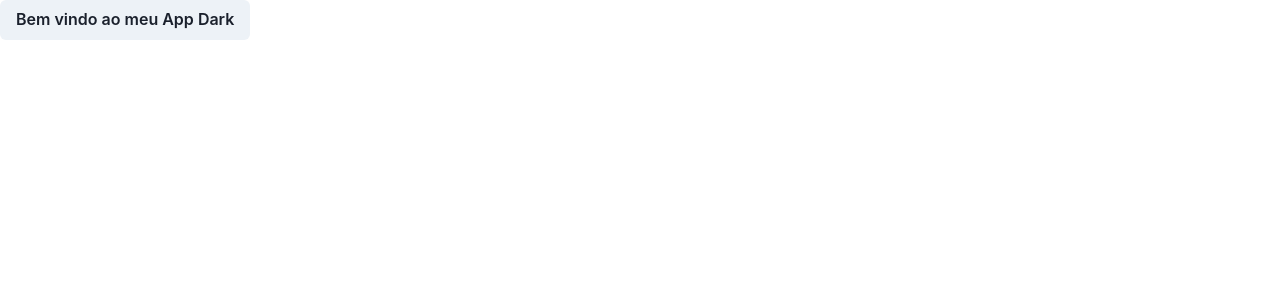
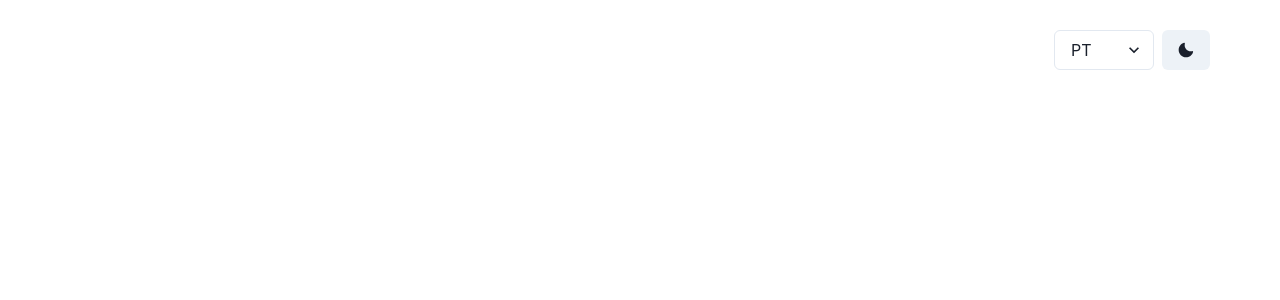
Before and after one commit to dionbiancha/voucher-generate, a React (Vite) app: page / in a window 1280 px wide. Shown: the top 300 px of the page. Built offline with nearby package versions, Linux system fonts and the light colour scheme.

Commit message:
feat: 18n and darkmode

```diff
--- a/package.json
+++ b/package.json
@@ -10,6 +10,7 @@
     "preview": "vite preview"
   },
   "dependencies": {
+    "@chakra-ui/icons": "^2.1.1",
     "@chakra-ui/react": "^2.6.0",
     "@emotion/react": "^11.10.6",
     "@emotion/styled": "^11.10.6",
--- a/src/App.tsx
+++ b/src/App.tsx
@@ -1,23 +1,17 @@
 import React, { useEffect } from "react";
 import * as serviceWorkerRegistration from "./serviceWorkerRegistration";
-import { Button, useColorMode } from "@chakra-ui/react";
-import { useTranslation } from "react-i18next";
+import { Container } from "@chakra-ui/react";
 import "./i18n";
+import Header from "./components/header";
 
 function App() {
   useEffect(() => {
     serviceWorkerRegistration.register();
   }, []);
-
-  const { colorMode, toggleColorMode } = useColorMode();
-  const { t } = useTranslation();
-
   return (
-    <header>
-      <Button onClick={toggleColorMode}>
-        {t("welcome")} {colorMode === "light" ? "Dark" : "Light"}
-      </Button>
-    </header>
+    <Container maxW="1200px" padding="30px">
+      <Header />
+    </Container>
   );
 }
 
--- /dev/null
+++ b/src/components/header/index.tsx
@@ -0,0 +1,28 @@
+import React, { useEffect } from "react";
+import { Button, Select, Stack, useColorMode } from "@chakra-ui/react";
+import { useTranslation } from "react-i18next";
+import { MoonIcon, SunIcon } from "@chakra-ui/icons";
+
+function Header() {
+  const { colorMode, toggleColorMode } = useColorMode();
+  const { t } = useTranslation();
+
+  function isLight() {
+    return colorMode === "light";
+  }
+
+  return (
+    <Stack width="100%" direction={["row", "row"]} justifyContent={"end"}>
+      <Select width="100px">
+        <option value="option1">PT</option>
+        <option value="option2">EN</option>
+        <option value="option3">ES</option>
+      </Select>
+      <Button onClick={toggleColorMode}>
+        {isLight() ? <MoonIcon /> : <SunIcon />}
+      </Button>
+    </Stack>
+  );
+}
+
+export default Header;
```
Also changed, not shown: 1 other file (tests, documents, lock files or other folders).
